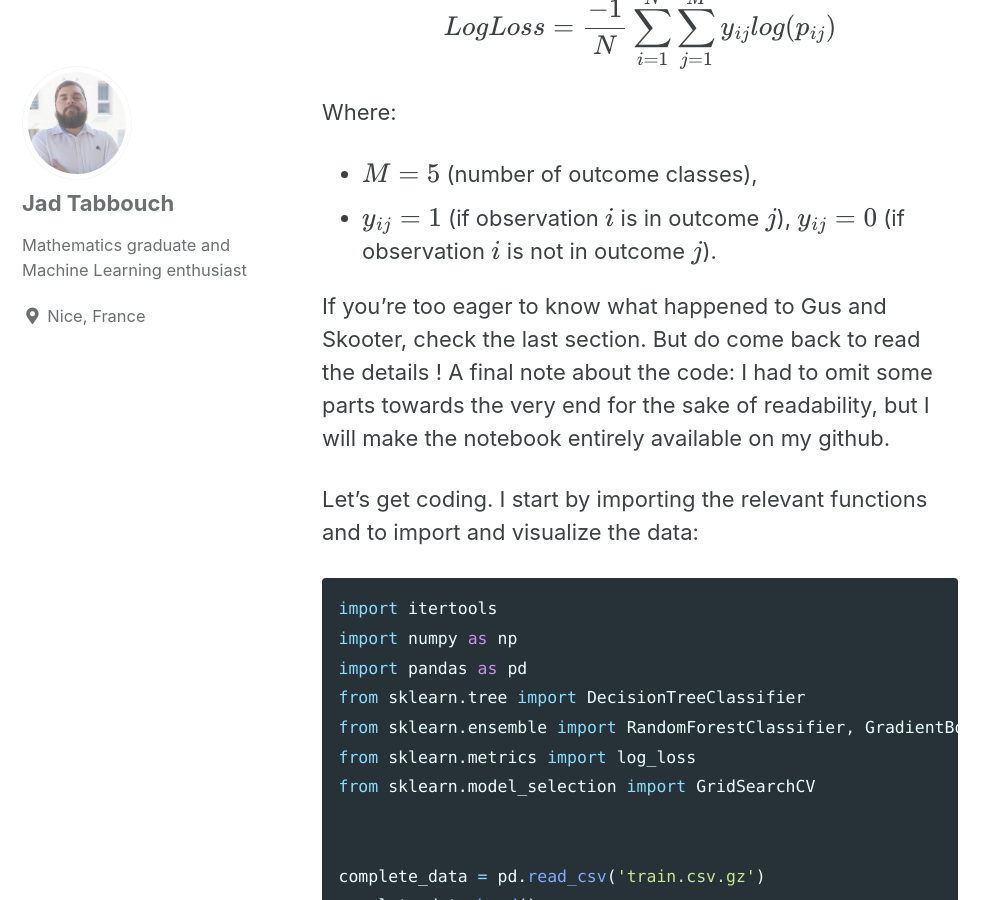
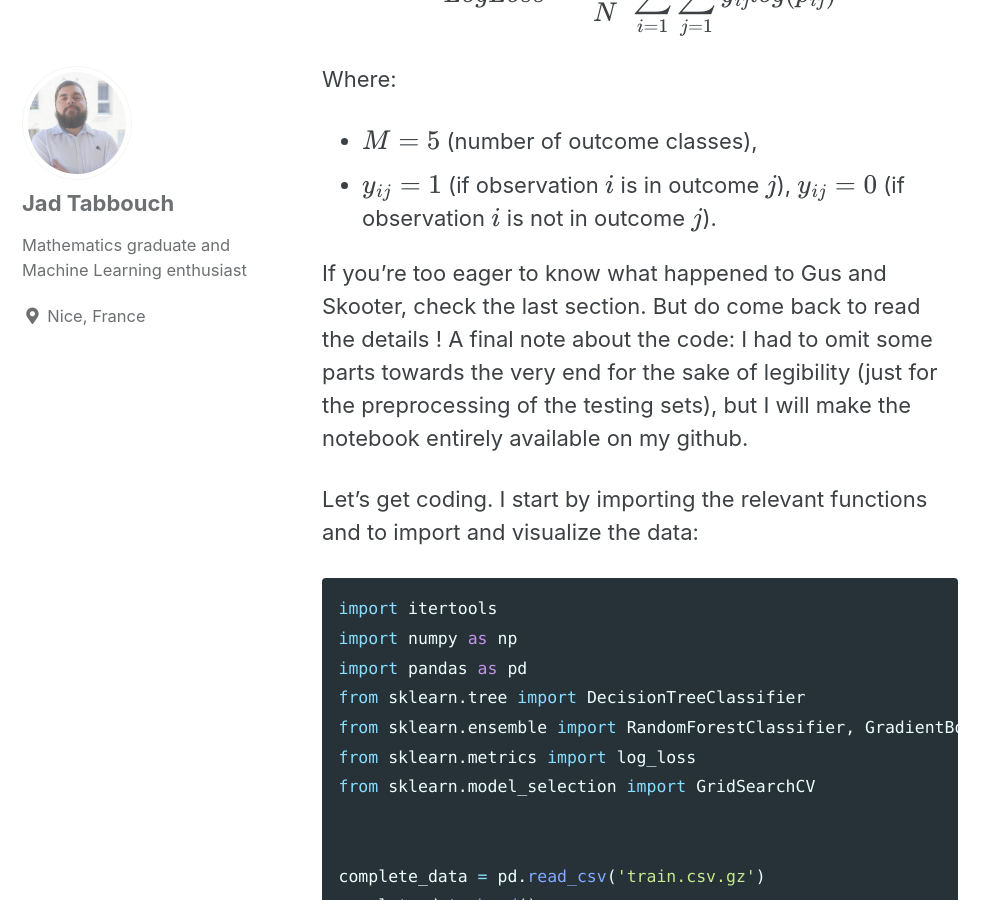
Before and after one commit to jad-tab/jad-tab.github.io, a Jekyll site: the page built from _posts/2020-02-05-Animals.md, in a window 1280 px wide and 900 px high, scrolled down 2483 px. Shown: the whole window, without its empty margins (0-998 px from the left). Built offline with Jekyll 4.4.1, drawn with Linux system fonts in a browser that asks for light colours; cached includes are drawn as plain includes; formulas are drawn with MathJax 3; some of the changed text lies outside the part shown.

Commit message:
Update 2020-02-05-Animals.md

```diff
--- a/_posts/2020-02-05-Animals.md
+++ b/_posts/2020-02-05-Animals.md
@@ -21,7 +21,7 @@
 
 ![alt]({{ site.url }}{{ site.baseurl }}/figures/animals2.PNG)
 
-Is it possible to predict what happens to fostered animals down the road using their characteristics (such as their age, breed, color, how long they have been in the shelter, etc) ? What's most likely going to happen to Gus and Skooter down the road ?
+Is it possible to predict what happens to fostered animals down the road using their characteristics (such as their age, breed, color, how long they have been in the shelter, etc) ? What is most likely going to happen to Gus and Skooter ?
 
 Using a dataset from the [Shelter Animal Outcomes (Kaggle Competition)](https://www.kaggle.com/c/shelter-animal-outcomes/overview), I'm going to build predictive models to predict the animals' destinies. Though the dataset comes from a Kaggle competition, I'm not focusing here on building the most accurate model possible. Instead, I will take my time preprocessing the data and cleaning it: as we're going to see, the real world data isn't always very tidy and requires some extra steps.
 
@@ -42,7 +42,7 @@
 * $$y_{ij} = 1$$ (if observation $$i$$ is in outcome $$j$$), $$y_{ij} = 0$$ (if observation $$i$$ is not in outcome $$j$$).
 
 If you're too eager to know what happened to Gus and Skooter, check the last section. But do come back to read the details !
-A final note about the code: I had to omit some parts towards the very end for the sake of readability, but I will make the notebook entirely available on my github.
+A final note about the code: I had to omit some parts towards the very end for the sake of legibility (just for the preprocessing of the testing sets), but I will make the notebook entirely available on my github.
 
 
 Let's get coding. I start by importing the relevant functions and to import and visualize the data:
```
